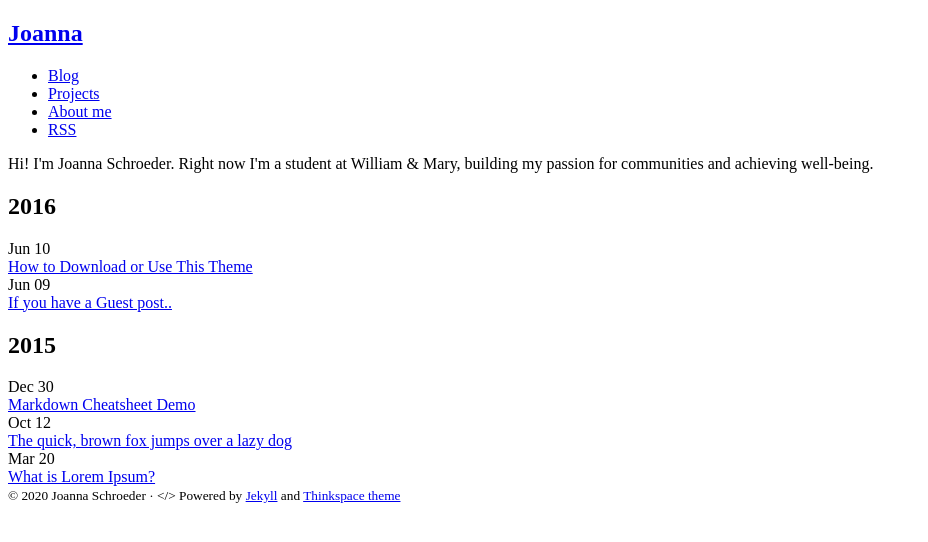
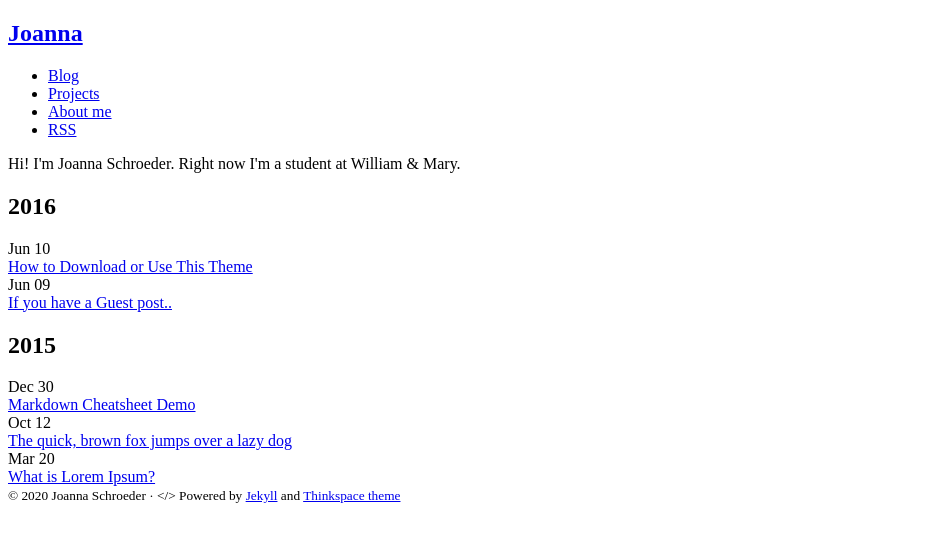
Before and after one commit to jo-schroeder/jo-schroeder.github.io, a Jekyll site: the page built from blog.html, in a window 1280 px wide. Shown: the top 542 px of the page, without its empty margins (0-928 px from the left). Built offline with Jekyll 4.4.1, drawn with Linux system fonts in a browser that asks for light colours.

Commit message:
Update intro.html

```diff
--- a/_includes/intro.html
+++ b/_includes/intro.html
@@ -1,5 +1,5 @@
 <section class="intro">
   <div class="container">
-    <p class="lead">Hi! I'm Joanna Schroeder. Right now I'm a student at William & Mary, building my passion for communities and achieving well-being. </p>
+    <p class="lead">Hi! I'm Joanna Schroeder. Right now I'm a student at William & Mary. </p>
   </div>
 </section>
```
